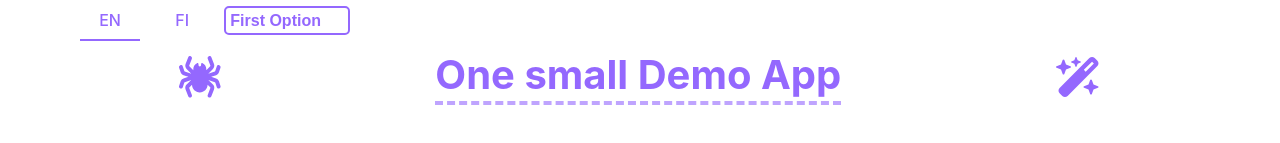
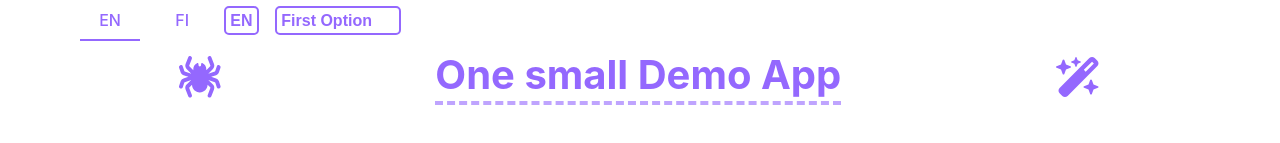
Before and after one commit to minnas/demo-app-vue, a Vue app: page /post-app/home in a window 1280 px wide. Shown: the top 143 px of the page. Built offline with nearby package versions, Linux system fonts and the light colour scheme.

Commit message:
save selected lang to local storage

```diff
--- a/src/assets/en-US.json
+++ b/src/assets/en-US.json
@@ -9,5 +9,6 @@
   "vue-demo-app-bottom-line": "(start/stop snowflake by click)",
   "loading-placeholder-mgs": "Loading...",
   "post-to-bookmarks-mgs": "Added to bookmarks",
-  "carousel-page-title": "Page Carousel"
+  "carousel-page-title": "Page Carousel",
+  "home-todo-btn-label": "Goto Todos"
 }
--- a/src/assets/fi-FI.json
+++ b/src/assets/fi-FI.json
@@ -9,5 +9,6 @@
   "vue-demo-app-bottom-line": "(klikkaa lumihiutale päälle/pois)",
   "loading-placeholder-mgs": "Ladataan ...",
   "post-to-bookmarks-mgs": "Lisätty kirjanmerkkeihin",
-  "carousel-page-title": "Karuselli"
+  "carousel-page-title": "Karuselli",
+  "home-todo-btn-label": "Tehtäviin"
 }
--- a/src/components/tools/LocaleSwitch.vue
+++ b/src/components/tools/LocaleSwitch.vue
@@ -8,6 +8,11 @@
     >
       {{ loc.toLocaleUpperCase() }}
     </button>
+    <select name="option" class="some-select-test" v-model="currentLocale">
+      <option v-for="(loc, i) of locales" :value="loc">
+        {{ loc.toLocaleUpperCase() }}
+      </option>
+    </select>
     <select name="option" class="some-select-test" v-model="dummyValue">
       <option v-for="(option, i) of dummyOptions" :value="option.id">
         {{ t(option.id) }}
@@ -16,7 +21,7 @@
   </div>
 </template>
 <script lang="ts">
-import { computed, defineComponent, ref } from "vue";
+import { computed, defineComponent, ref, watch } from "vue";
 import { useI18n } from "vue-i18n";
 import { Option } from "@Types/types";
 
@@ -27,6 +32,7 @@ export default defineComponent({
 
     const changeLocale = (loc: string) => {
       locale.value = loc;
+      localStorage.setItem("current-locale", loc);
     };
 
     const selected = (loc: string) => {
@@ -42,6 +48,21 @@ export default defineComponent({
         )
     );
 
+    const currentLocale = computed({
+      set(value) {
+        locale.value = value as string;
+      },
+      get() {
+        return locale.value;
+      },
+    });
+
+    watch(currentLocale, (value) => {
+      if (value) {
+        localStorage.setItem("current-locale", value as string);
+      }
+    });
+
     const dummyValue = ref(dummyOptions.value.at(0)?.id as string);
     return {
       locales: ["en", "fi"],
@@ -50,6 +71,7 @@ export default defineComponent({
       changeLocale,
       selected,
       t,
+      currentLocale,
     };
   },
 });
--- a/src/components/views/Home.vue
+++ b/src/components/views/Home.vue
@@ -30,7 +30,7 @@
       <awesome-button
         @click="gotoTodos"
         :icon="faArrowRight"
-        label="Goto Todos"
+        :label="t('home-todo-btn-label')"
       />
     </div>
   </div>
@@ -47,10 +47,12 @@ import {
   ItemStoreProvider,
   ITEM_PROVIDER_KEY,
 } from "@Provider/provider";
+import { useI18n } from "vue-i18n";
 
 export default defineComponent({
   props: {},
   setup(props, { emit }) {
+    const { t } = useI18n();
     const dispatch = useDispath();
     const router = useRouter();
     const options = reactive({
@@ -102,6 +104,7 @@ export default defineComponent({
     };
 
     return {
+      t,
       add,
       gotoTodos,
       faPlus,
--- a/src/locale/locale.ts
+++ b/src/locale/locale.ts
@@ -5,7 +5,7 @@ import { createI18n } from "vue-i18n";
 export const i18n = createI18n({
   legacy: false,
   globalInjection: true,
-  locale: "en",
+  locale: localStorage.getItem("current-locale") || "en",
   fallbackLocale: "en",
   messages: {
     en: enUS,
```
